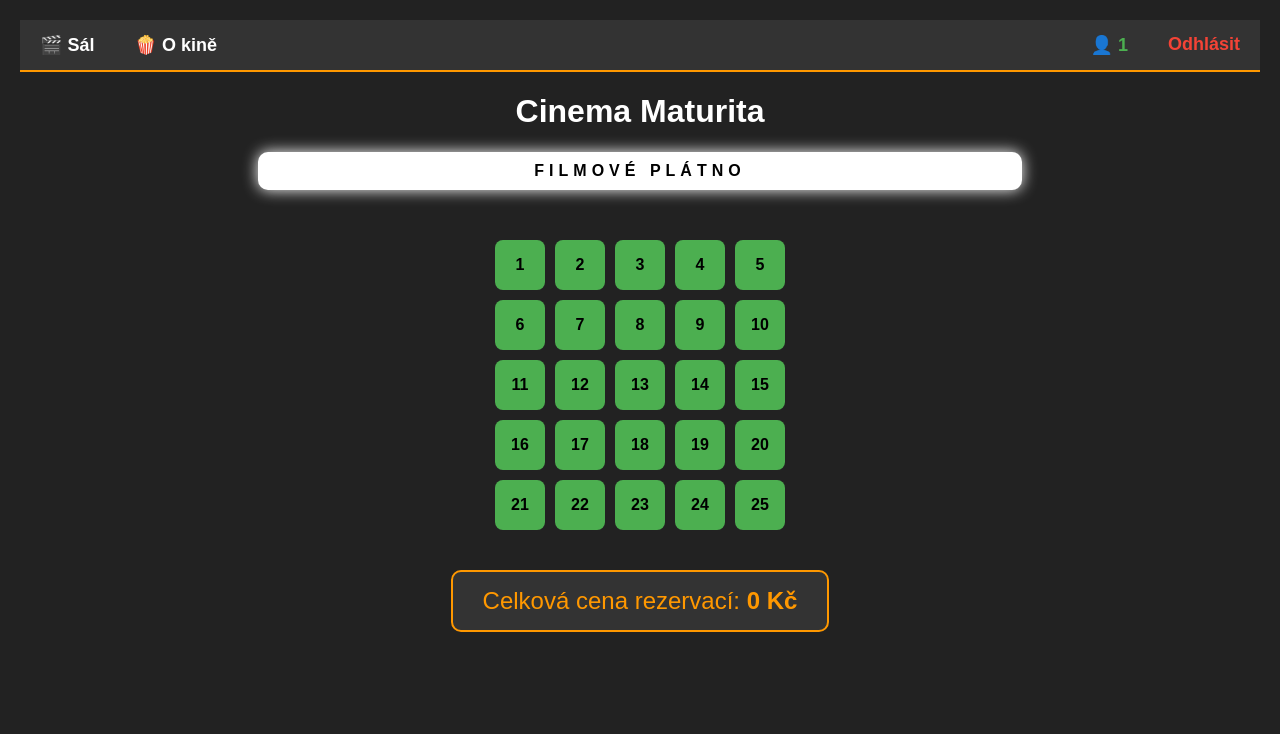
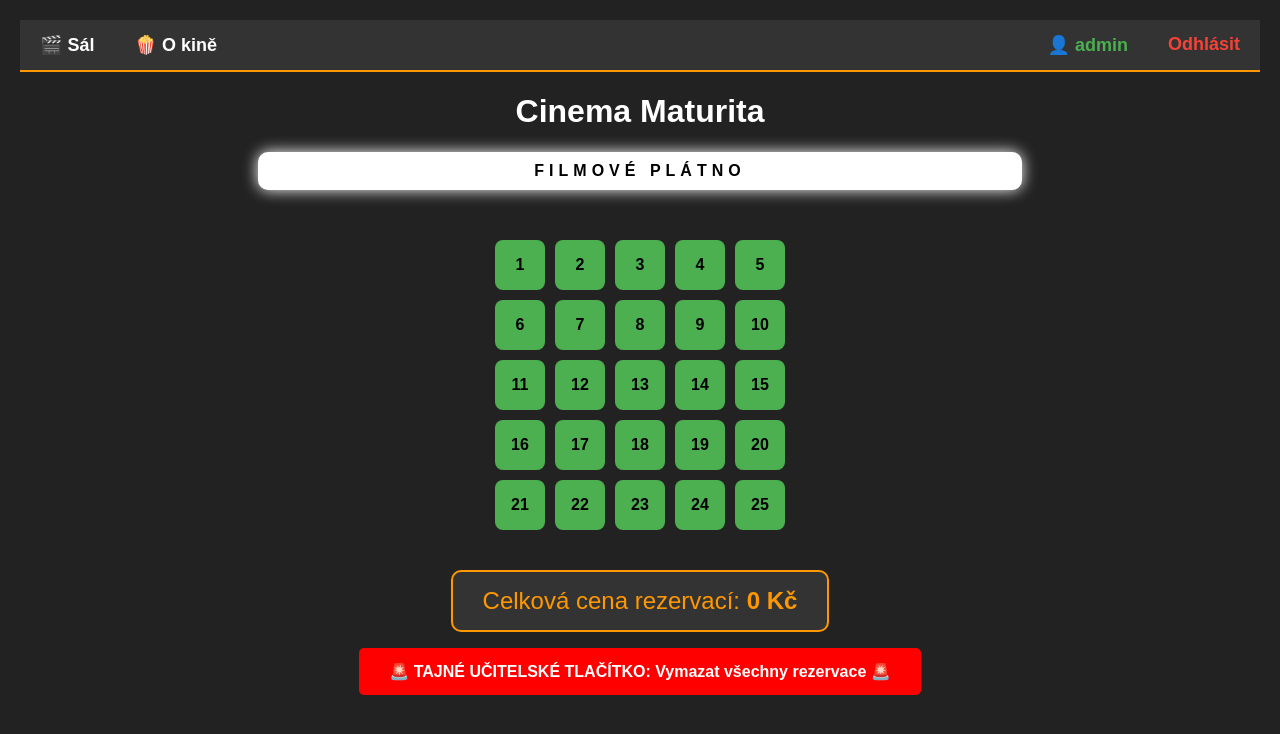
Before and after one commit to koudelkaMatej/Maturitni_projekty_IT4_2026-2027, a Flask app: page / in a window 1280 px wide. Shown: the top 734 px of the page. Run offline with Flask 3, Linux system fonts and the light colour scheme; the visitor is signed in with stand-in values (Sample User, id 1); data comes from the database, SQL or seed files in the repository; both versions use the stored data as it was after the commit.

Commit message:
feat: Přidána admin funkce pro hromadné smazání všech rezervací (UPDATE dat)

```diff
--- a/app.py
+++ b/app.py
@@ -112,6 +112,25 @@ def odhlaseni():
     session.pop("uzivatel", None)
     flash("Byl jsi úspěšně odhlášen.", "info")
     return redirect(url_for("domovska_stranka"))
+# --- TAJNÉ TLAČÍTKO PRO UČITELE / ADMINA ---
+@app.route("/vycistit")
+def vycistit_sal():
+    # 1. Zkontrolujeme, jestli je přihlášený "admin"
+    if session.get("uzivatel") != "admin":
+        flash("Na tuto akci nemáš práva!", "error")
+        return redirect(url_for('domovska_stranka'))
+
+    # 2. Načteme všechny sedačky
+    vsechny_sedacky = Sedacka.query.all()
+
+    # 3. Cyklem projdeme jednu po druhé a uvolníme je
+    for sedacka in vsechny_sedacky:
+        sedacka.obsazeno = False
+        sedacka.vlastnik = None
+
+    db.session.commit()
+    flash("Admin vyčistil sál! Všechny rezervace byly smazány.", "success")
+    return redirect(url_for('domovska_stranka'))
 # --- O KINĚ  4. stránka ---
 @app.route("/o-kine")
 def o_kine():
--- a/templates/index.html
+++ b/templates/index.html
@@ -16,4 +16,12 @@
     <div class="pokladna">
         Celková cena rezervací: <strong>{{ celkova_cena }} Kč</strong>
     </div>
+    <!-- Zobrazí se POUZE uživateli se jménem admin -->
+{% if prihlaseny_uzivatel == 'admin' %}
+    <div style="margin-top: 30px;">
+        <a href="/vycistit" style="background-color: red; color: white; padding: 15px 30px; text-decoration: none; font-weight: bold; border-radius: 5px;">
+            🚨 TAJNÉ UČITELSKÉ TLAČÍTKO: Vymazat všechny rezervace 🚨
+        </a>
+    </div>
+{% endif %}
 {% endblock %}
```
Also changed, not shown: instance/kino.db.
